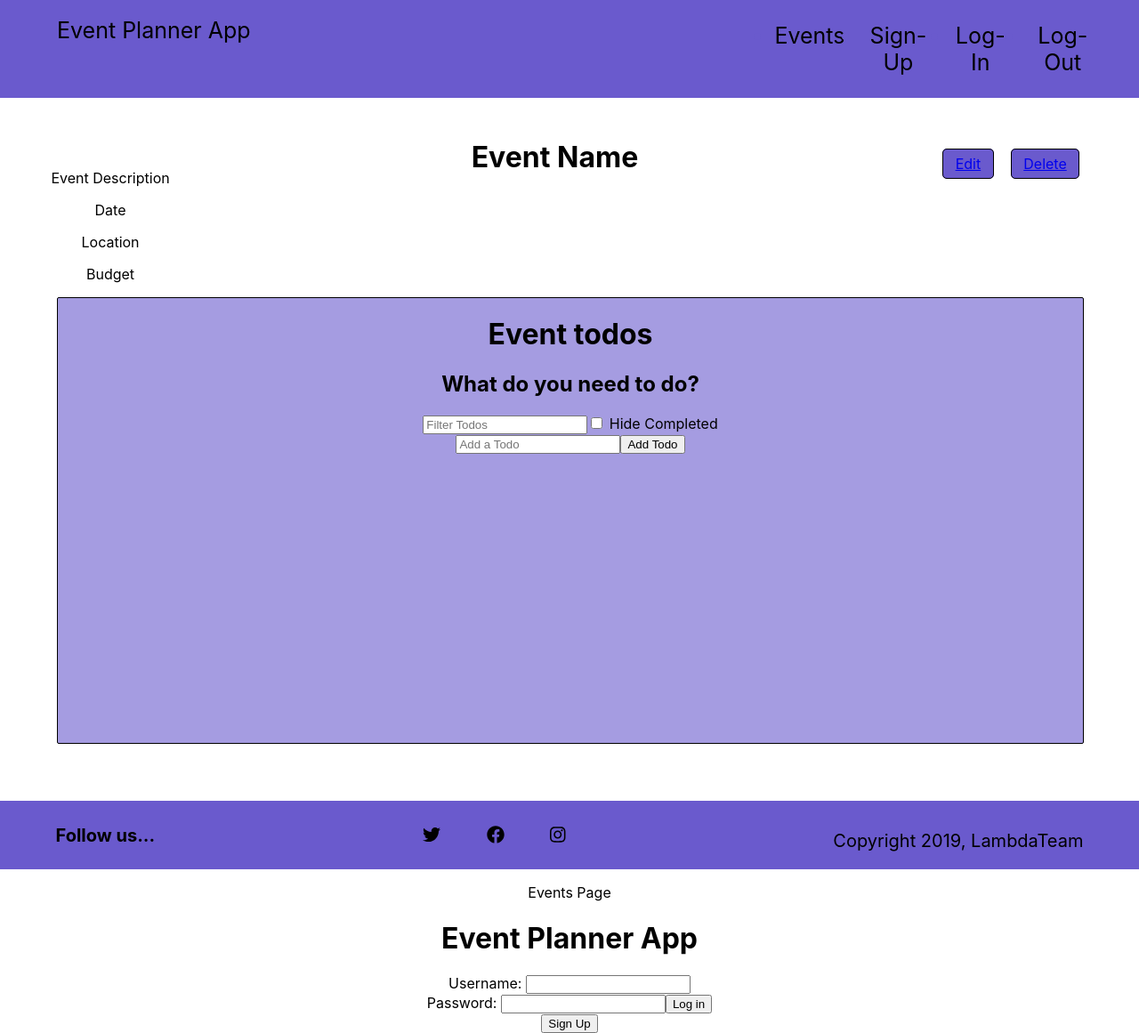
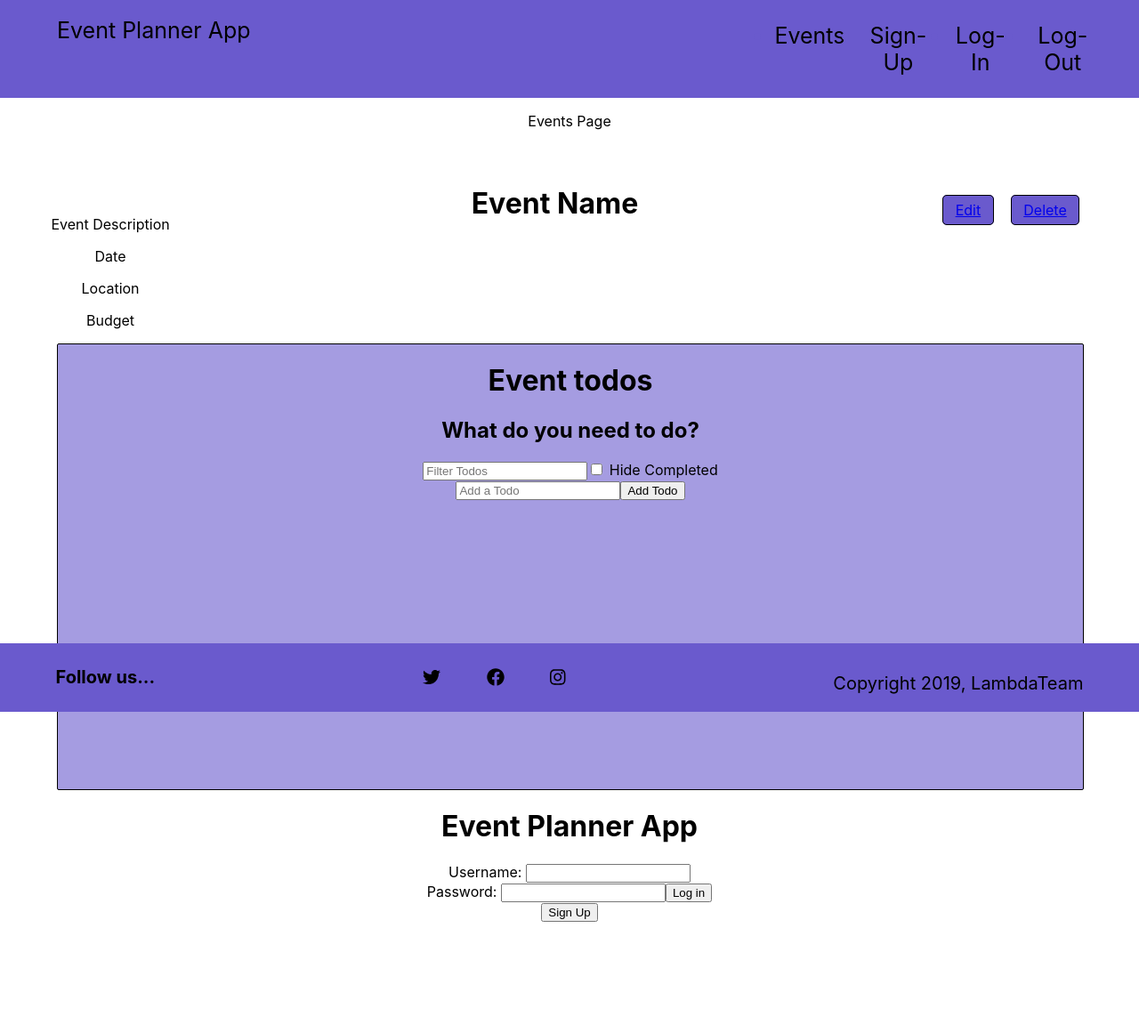
Before and after one commit to build-week-corporate-event-planner-2019/Front-End, a React (Create React App) app in the folder event-planner/: page /events in a window 1280 px wide. Shown: the whole page at 89% size. After the commit the page ends 1036 px from the top, so only its background shows below. Built offline with nearby package versions, Linux system fonts and the light colour scheme; sample sign-in values are in the browser's storage.

Commit message:
Event page properly behind login

```diff
--- a/event-planner/src/App.css
+++ b/event-planner/src/App.css
@@ -29,16 +29,16 @@
   width: 100%;
   background: slateblue;
   font-size: 25px;
-display: flex;
+  display: flex;
 }
 
 .nav-group {
   color: slateblue;
   display: flex;
-    justify-content: space-between;
+  justify-content: space-between;
 }
 
-.nav-brand{
+.nav-brand {
   margin-top: 1.5%;
   margin-left: 5%;
 }
@@ -48,27 +48,28 @@ display: flex;
   color: black;
 }
 
-.nav-items{
+.nav-items {
   display: flex;
   margin-right: 2%;
- width: 30%;
+  width: 30%;
 }
 
-.nav-item{
-margin-right: 5%;
-
+.nav-item {
+  margin-right: 5%;
 }
 
 .NavbarBrand {
   text-decoration: none;
 }
 
-li a{
+li a {
   text-decoration: none;
   color: black;
 }
 
 .footer {
+  position: absolute;
+  bottom: 0px;
   display: flex;
   justify-content: space-around;
   align-content: center;
--- a/event-planner/src/App.js
+++ b/event-planner/src/App.js
@@ -3,8 +3,7 @@ import "./App.css";
 import { Route, Switch } from "react-router-dom";
 // import PrivateRoute from './components/PrivateRoute';
 import Navigation from "./components/Navigation";
-import EventInfoBlock from "./components/EventInfoBlock";
-import EventMainSection from "./components/EventMainSection";
+
 import Footer from "./components/Footer";
 
 import PrivateRoute from "./components/PrivateRoute";
@@ -17,15 +16,13 @@ function App() {
   return (
     <div className="App">
       <Navigation />
-      <EventInfoBlock />
-      <EventMainSection />
-      <Footer />
       <Switch>
         <PrivateRoute exact path="/events" component={EventsHome} />
         <Route path="/login" component={Login} />
         <Route path="/signup" component={SignUp} />
       </Switch>
       <Home />
+      <Footer />
     </div>
   );
 }
--- a/event-planner/src/components/EventsHome.js
+++ b/event-planner/src/components/EventsHome.js
@@ -1,12 +1,16 @@
-import React from 'react';
+import React from "react";
+import EventInfoBlock from "./EventInfoBlock";
+import EventMainSection from "./EventMainSection";
 //import { Link } from 'react-router-dom';
 
 const EventsHome = () => {
-    return (
-        <div className="events-home-wrapper">
-            <p>Events Page</p>
-        </div>
-    )
-}
+  return (
+    <div className="events-home-wrapper">
+      <p>Events Page</p>
+      <EventInfoBlock />
+      <EventMainSection />
+    </div>
+  );
+};
 
 export default EventsHome;
--- a/event-planner/src/components/Navigation.js
+++ b/event-planner/src/components/Navigation.js
@@ -1,18 +1,16 @@
-import React from 'react';
-import { Navbar, NavbarBrand, Nav, NavItem, NavLink } from 'reactstrap';
-
-
+import React from "react";
+import { Navbar, NavbarBrand, Nav, NavItem, NavLink } from "reactstrap";
 
 function Navigation() {
-
   return (
     <div className="navbar">
-
       <Navbar className="nav-group" light expand="md">
-                <NavbarBrand className="nav-brand" href="#">Event Planner App</NavbarBrand>
+        <NavbarBrand className="nav-brand" href="#">
+          Event Planner App
+        </NavbarBrand>
         <Nav className="nav-items" navbar>
           <NavItem className="nav-item">
-                        <NavLink href="#">Events</NavLink>
+            <NavLink href="/events">Events</NavLink>
           </NavItem>
           <NavItem className="nav-item">
             <NavLink href="#">Sign-Up</NavLink>
@@ -26,8 +24,7 @@ function Navigation() {
         </Nav>
       </Navbar>
     </div>
-    )
+  );
 }
 
-
 export default Navigation;
```
Lines whose indentation alone changed are shown as unchanged.
